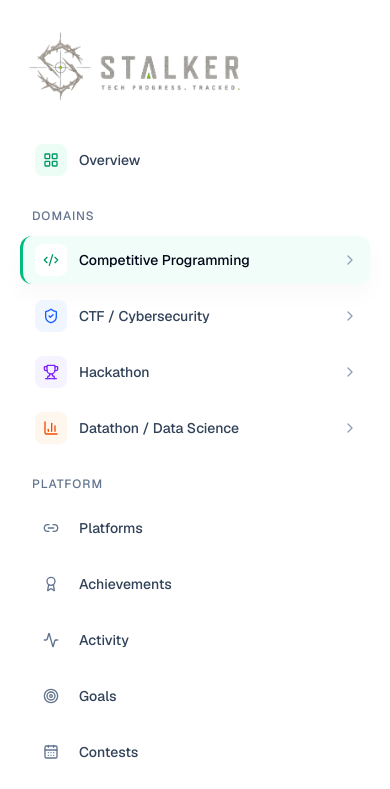
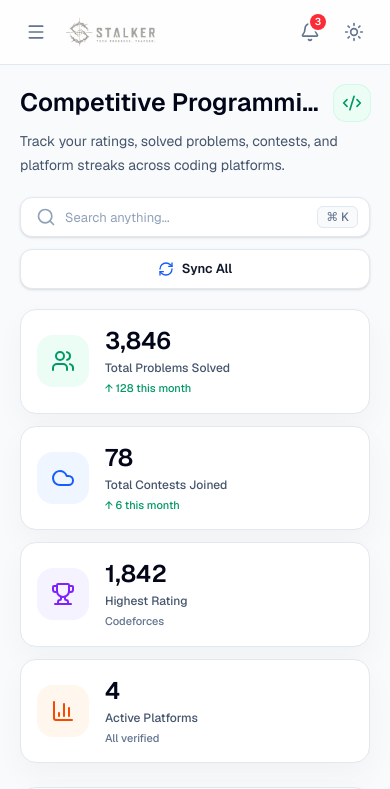
Before and after one commit to NaimurRahmannn/Stalker-A-Unified-Competitive-Profile, a Next.js app in the folder frontend/: page /competitive-programming in a window 390 px wide. Shown: the top 789 px of the page. Built offline with nearby package versions, Linux system fonts and the light colour scheme.

Commit message:
feat: add responsiveness for mobile

```diff
--- a/frontend/src/app/(dashboard)/competitive-programming/page.tsx
+++ b/frontend/src/app/(dashboard)/competitive-programming/page.tsx
@@ -1,4 +1,5 @@
 import { DashboardSidebar } from "@/components/layout/dashboard-sidebar";
+import { DashboardMobileNav } from "@/components/layout/dashboard-mobile-nav";
 import { CompetitivePlatformPerformance } from "@/components/dashboard/competitive-platform-performance";
 import {
   BarChart3,
@@ -139,7 +140,7 @@ function CompetitiveProgrammingHeader() {
           Sync All
         </button>
 
-        <div className="flex items-center gap-2">
+        <div className="hidden items-center gap-2 lg:flex">
           <HeaderIconButton label="Notifications">
             <Bell className="size-5" />
             <span className="absolute right-1.5 top-1 grid size-4 place-items-center rounded-full bg-red-500 text-[10px] font-semibold leading-none text-white ring-2 ring-slate-50">
@@ -216,11 +217,13 @@ export default function CompetitiveProgrammingPage() {
   return (
     <main className="min-h-screen bg-slate-50 text-slate-900">
       <div className="mx-auto grid min-h-screen w-full grid-cols-1 overflow-hidden lg:grid-cols-[300px_minmax(0,1fr)]">
-        <aside className="border-b border-slate-200 bg-white p-5 sm:p-6 lg:border-b-0 lg:border-r">
+        <aside className="hidden bg-white p-5 sm:p-6 lg:block lg:border-r lg:border-slate-200">
           <DashboardSidebar activeItem="competitive-programming" />
         </aside>
 
         <div className="min-w-0 bg-slate-50">
+          <DashboardMobileNav activeItem="competitive-programming" />
+
           <section className="px-5 pt-5 sm:px-6 sm:pt-6 lg:px-8 lg:pt-8">
             <CompetitiveProgrammingHeader />
           </section>
@@ -243,7 +246,7 @@ export default function CompetitiveProgrammingPage() {
               </div>
             </section>
 
-            <aside className="min-w-0 border-t border-slate-200 pt-6 xl:border-l xl:border-t-0 xl:pl-6 xl:pt-0">
+            <aside className="hidden min-w-0 border-t border-slate-200 pt-6 xl:block xl:border-l xl:border-t-0 xl:pl-6 xl:pt-0">
               <PlaceholderCard title="Competitive Widgets">
                 Profile completion, next steps, and solving streak widgets will
                 live here.
--- a/frontend/src/app/(dashboard)/dashboard/page.tsx
+++ b/frontend/src/app/(dashboard)/dashboard/page.tsx
@@ -5,7 +5,7 @@ export default function DashboardPage() {
   return (
     <main className="min-h-screen bg-slate-50 text-slate-900">
       <div className="mx-auto grid min-h-screen w-full grid-cols-1 overflow-hidden lg:grid-cols-[300px_minmax(0,1fr)]">
-        <aside className="border-b border-slate-200 bg-white p-5 sm:p-6 lg:border-b-0 lg:border-r">
+        <aside className="hidden bg-white p-5 sm:p-6 lg:block lg:border-r lg:border-slate-200">
           <DashboardSidebar />
         </aside>
 
--- /dev/null
+++ b/frontend/src/components/layout/dashboard-mobile-nav.tsx
@@ -0,0 +1,113 @@
+"use client";
+
+import { useEffect, useState } from "react";
+import Image from "next/image";
+import { Bell, Menu, Sun, X } from "lucide-react";
+import {
+  DashboardSidebar,
+  type DashboardSidebarActiveItem,
+} from "./dashboard-sidebar";
+
+function MobileIconButton({
+  label,
+  onClick,
+  children,
+}: {
+  label: string;
+  onClick?: () => void;
+  children: React.ReactNode;
+}) {
+  return (
+    <button
+      type="button"
+      aria-label={label}
+      title={label}
+      onClick={onClick}
+      className="relative grid size-10 shrink-0 place-items-center rounded-xl text-slate-500 transition hover:bg-slate-50 hover:text-slate-900"
+    >
+      {children}
+    </button>
+  );
+}
+
+export function DashboardMobileNav({
+  activeItem = "overview",
+}: {
+  activeItem?: DashboardSidebarActiveItem;
+}) {
+  const [open, setOpen] = useState(false);
+
+  useEffect(() => {
+    if (!open) return;
+
+    const onKeyDown = (event: KeyboardEvent) => {
+      if (event.key === "Escape") setOpen(false);
+    };
+
+    document.addEventListener("keydown", onKeyDown);
+    document.body.style.overflow = "hidden";
+
+    return () => {
+      document.removeEventListener("keydown", onKeyDown);
+      document.body.style.overflow = "";
+    };
+  }, [open]);
+
+  return (
+    <div className="lg:hidden">
+      <header className="sticky top-0 z-30 flex items-center justify-between gap-3 border-b border-slate-200 bg-white/95 px-4 py-3 backdrop-blur supports-backdrop-filter:bg-white/80 sm:px-6">
+        <div className="flex items-center gap-2">
+          <MobileIconButton label="Open menu" onClick={() => setOpen(true)}>
+            <Menu className="size-5" />
+          </MobileIconButton>
+          <Image
+            src="/images/stalker_main_logo_lockup_transparent_generated.png"
+            alt="STALKER - Tech Progress. Tracked."
+            width={140}
+            height={53}
+            priority
+            className="h-8 w-auto max-w-full object-contain"
+          />
+        </div>
+
+        <div className="flex items-center gap-1">
+          <MobileIconButton label="Notifications">
+            <Bell className="size-5" />
+            <span className="absolute right-1 top-0.5 grid size-4 place-items-center rounded-full bg-red-500 text-[10px] font-semibold leading-none text-white ring-2 ring-white">
+              3
+            </span>
+          </MobileIconButton>
+          <MobileIconButton label="Theme">
+            <Sun className="size-5" />
+          </MobileIconButton>
+        </div>
+      </header>
+
+      {open ? (
+        <div className="fixed inset-0 z-50" role="dialog" aria-modal="true">
+          <button
+            type="button"
+            aria-label="Close menu"
+            onClick={() => setOpen(false)}
+            className="absolute inset-0 bg-slate-950/40 backdrop-blur-sm"
+          />
+
+          <div className="absolute inset-y-0 left-0 flex w-75 max-w-[85vw] flex-col overflow-y-auto border-r border-slate-200 bg-white p-5 shadow-2xl sm:p-6">
+            <button
+              type="button"
+              aria-label="Close menu"
+              onClick={() => setOpen(false)}
+              className="absolute right-4 top-4 grid size-9 place-items-center rounded-xl text-slate-500 transition hover:bg-slate-50 hover:text-slate-900"
+            >
+              <X className="size-5" />
+            </button>
+
+            <div onClick={() => setOpen(false)}>
+              <DashboardSidebar activeItem={activeItem} />
+            </div>
+          </div>
+        </div>
+      ) : null}
+    </div>
+  );
+}
--- a/frontend/src/features/dashboard/components/dashboard-page-content.tsx
+++ b/frontend/src/features/dashboard/components/dashboard-page-content.tsx
@@ -1,3 +1,4 @@
+import { DashboardMobileNav } from "@/components/layout/dashboard-mobile-nav";
 import { ConnectedPlatformsSection } from "./connected-platforms-section";
 import { DashboardTopHeader } from "./dashboard-top-header";
 import { MetricCardsSection } from "./metric-cards-section";
@@ -8,6 +9,8 @@ import { TechnicalJourneySection } from "./technical-journey-section";
 export function DashboardPageContent() {
   return (
     <div className="min-w-0 bg-slate-50">
+      <DashboardMobileNav activeItem="overview" />
+
       <section className="px-5 pt-5 sm:px-6 sm:pt-6 lg:px-8 lg:pt-8">
         <DashboardTopHeader />
       </section>
@@ -25,7 +28,7 @@ export function DashboardPageContent() {
           <RecentAchievementsSection />
         </section>
 
-        <aside className="min-w-0 border-t border-slate-200 pt-6 xl:border-l xl:border-t-0 xl:pl-6 xl:pt-0">
+        <aside className="hidden min-w-0 border-t border-slate-200 pt-6 xl:block xl:border-l xl:border-t-0 xl:pl-6 xl:pt-0">
           <RightWidgetsPanel />
         </aside>
       </div>
--- a/frontend/src/features/dashboard/components/dashboard-top-header.tsx
+++ b/frontend/src/features/dashboard/components/dashboard-top-header.tsx
@@ -59,7 +59,7 @@ export function DashboardTopHeader() {
           Sync All
         </button>
 
-        <div className="flex items-center gap-2">
+        <div className="hidden items-center gap-2 lg:flex">
           <HeaderIconButton label="Notifications">
             <Bell className="size-5" />
             <span className="absolute right-1.5 top-1 grid size-4 place-items-center rounded-full bg-red-500 text-[10px] font-semibold leading-none text-white ring-2 ring-slate-50">
```
